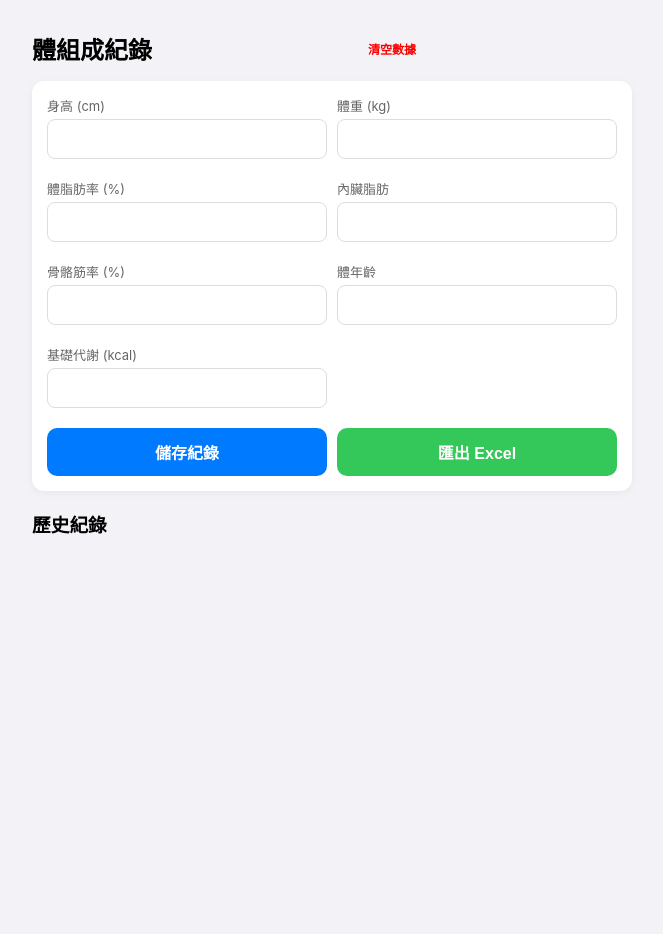
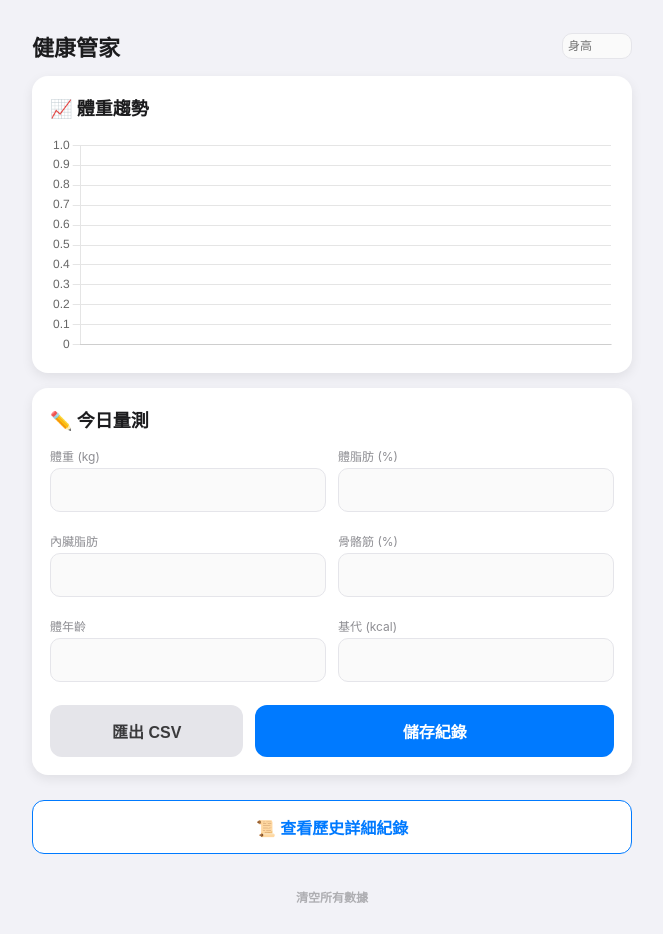
Before and after one commit to tommy781001/my-web-app, a plain HTML site: page index.html in a window 1280 px wide. Shown: the whole page, without its empty margins (308-971 px from the left). Before the commit the page ends 800 px from the top, so only its background shows below. Drawn offline with nearby package versions, Linux system fonts and the light colour scheme.

Commit message:
Update index.html

```diff
--- a/index.html
+++ b/index.html
@@ -3,69 +3,105 @@
 <head>
     <meta charset="UTF-8">
     <meta name="viewport" content="width=device-width, initial-scale=1.0, maximum-scale=1.0, user-scalable=no">
-    <title>專業體脂紀錄</title>
+    <title>專業體脂紀錄 v2</title>
     <link rel="apple-touch-icon" href="icon.png">
     <meta name="apple-mobile-web-app-capable" content="yes">
     <meta name="apple-mobile-web-app-status-bar-style" content="default">
+    <script src="https://cdn.jsdelivr.net/npm/chart.js"></script>
     <style>
-        :root { --primary: #007AFF; --bg: #F2F2F7; --card: #FFFFFF; }
-        body { font-family: -apple-system, sans-serif; background: var(--bg); margin: 0; padding: 15px; padding-bottom: 50px; }
+        :root { --primary: #007AFF; --success: #34C759; --bg: #F2F2F7; --card: #FFFFFF; }
+        body { font-family: -apple-system, sans-serif; background: var(--bg); margin: 0; padding: 15px; color: #1C1C1E; }
         .container { max-width: 600px; margin: 0 auto; }
-        h1 { font-size: 24px; margin-bottom: 15px; }
-        .card { background: var(--card); padding: 15px; border-radius: 12px; box-shadow: 0 2px 8px rgba(0,0,0,0.05); margin-bottom: 15px; }
-        .grid { display: grid; grid-template-columns: 1fr 1fr; gap: 10px; }
-        .input-group { margin-bottom: 10px; }
-        label { display: block; font-size: 13px; color: #666; margin-bottom: 4px; }
-        input { width: 100%; padding: 10px; border: 1px solid #DDD; border-radius: 8px; font-size: 16px; box-sizing: border-box; }
-        .btn-box { display: flex; gap: 10px; margin-top: 10px; }
-        button { flex: 1; padding: 12px; border-radius: 10px; border: none; font-size: 16px; font-weight: 600; cursor: pointer; }
-        .btn-save { background: var(--primary); color: white; }
-        .btn-export { background: #34C759; color: white; }
-        .history-card { font-size: 14px; border-bottom: 1px solid #EEE; padding: 10px 0; }
-        .history-grid { display: grid; grid-template-columns: repeat(3, 1fr); gap: 5px; margin-top: 5px; font-size: 12px; }
-        .diff-pos { color: #FF3B30; } .diff-neg { color: #34C759; }
-        .header-row { display: flex; justify-content: space-between; align-items: center; }
+        .card { background: var(--card); padding: 18px; border-radius: 16px; box-shadow: 0 4px 12px rgba(0,0,0,0.08); margin-bottom: 15px; }
+        h2 { font-size: 18px; margin-top: 0; margin-bottom: 15px; display: flex; align-items: center; gap: 8px; }
+
+        /* 輸入區網格 */
+        .grid { display: grid; grid-template-columns: 1fr 1fr; gap: 12px; }
+        .input-group { margin-bottom: 8px; }
+        label { display: block; font-size: 12px; color: #8E8E93; margin-bottom: 4px; }
+        input { width: 100%; padding: 12px; border: 1px solid #E5E5EA; border-radius: 10px; font-size: 16px; box-sizing: border-box; background: #FAFAFA; }
+
+        /* 按鈕優化：右撇子邏輯 */
+        .btn-box { display: flex; gap: 12px; margin-top: 15px; }
+        button { padding: 14px; border-radius: 12px; border: none; font-size: 16px; font-weight: 600; cursor: pointer; transition: 0.2s; }
+        .btn-export { background: #E5E5EA; color: #3A3A3C; flex: 1; } /* 常用度較低放左邊 */
+        .btn-save { background: var(--primary); color: white; flex: 2; } /* 常用放右邊且較寬 */
+
+        /* 圖表區 */
+        .chart-container { height: 220px; width: 100%; }
+
+        /* 歷史紀錄彈窗/隱藏層 */
+        #historyOverlay { display: none; position: fixed; top: 0; left: 0; width: 100%; height: 100%; background: var(--bg); z-index: 100; overflow-y: auto; padding: 20px; box-sizing: border-box; }
+        .close-btn { background: #8E8E93; color: white; padding: 8px 20px; border-radius: 20px; float: right; }
+
+        .history-item { background: white; padding: 12px; border-radius: 12px; margin-bottom: 10px; font-size: 13px; }
+        .history-header { display: flex; justify-content: space-between; font-weight: bold; margin-bottom: 8px; border-bottom: 1px solid #EEE; padding-bottom: 5px; }
+        .history-grid { display: grid; grid-template-columns: repeat(3, 1fr); gap: 4px; color: #3A3A3C; }
+
+        .tab-btn { background: white; color: var(--primary); border: 1px solid var(--primary); margin-top: 10px; width: 100%; }
     </style>
 </head>
 <body>
 
 <div class="container">
-    <div class="header-row">
-        <h1>體組成紀錄</h1>
-        <button onclick="clearData()" style="width:auto; background:none; color:red; font-size:12px;">清空數據</button>
+    <div style="display:flex; justify-content:space-between; align-items:center;">
+        <h1 style="font-size:22px;">健康管家</h1>
+        <input type="number" id="h" placeholder="身高" style="width:70px; padding:5px; font-size:12px;" onchange="ls('h',this.value)">
     </div>
 
     <div class="card">
-        <div class="grid">
-            <div class="input-group"><label>身高 (cm)</label><input type="number" id="h" onchange="ls('h',this.value)"></div>
-            <div class="input-group"><label>體重 (kg)</label><input type="number" step="0.1" id="w"></div>
-            <div class="input-group"><label>體脂肪率 (%)</label><input type="number" step="0.1" id="fat"></div>
-            <div class="input-group"><label>內臟脂肪</label><input type="number" step="0.5" id="vfat"></div>
-            <div class="input-group"><label>骨骼筋率 (%)</label><input type="number" step="0.1" id="muscle"></div>
-            <div class="input-group"><label>體年齡</label><input type="number" id="age"></div>
-            <div class="input-group"><label>基礎代謝 (kcal)</label><input type="number" id="bmr"></div>
-        </div>
-        <div class="btn-box">
-            <button class="btn-save" onclick="save()">儲存紀錄</button>
-            <button class="btn-export" onclick="exportExcel()">匯出 Excel</button>
+        <h2>📈 體重趨勢</h2>
+        <div class="chart-container">
+            <canvas id="weightChart"></canvas>
         </div>
     </div>
 
-    <div id="list"></div>
+    <div class="card">
+        <h2>✏️ 今日量測</h2>
+        <div class="grid">
+            <div class="input-group"><label>體重 (kg)</label><input type="number" step="0.1" id="w"></div>
+            <div class="input-group"><label>體脂肪 (%)</label><input type="number" step="0.1" id="fat"></div>
+            <div class="input-group"><label>內臟脂肪</label><input type="number" step="0.5" id="vfat"></div>
+            <div class="input-group"><label>骨骼筋 (%)</label><input type="number" step="0.1" id="muscle"></div>
+            <div class="input-group"><label>體年齡</label><input type="number" id="age"></div>
+            <div class="input-group"><label>基代 (kcal)</label><input type="number" id="bmr"></div>
+        </div>
+        <div class="btn-box">
+            <button class="btn-export" onclick="exportExcel()">匯出 CSV</button>
+            <button class="btn-save" onclick="save()">儲存紀錄</button>
+        </div>
+    </div>
+
+    <button class="tab-btn" onclick="toggleHistory(true)">📜 查看歷史詳細紀錄</button>
+    <button onclick="clearData()" style="background:none; color:#AEAEB2; border:none; width:100%; margin-top:20px; font-size:12px;">清空所有數據</button>
+</div>
+
+<div id="historyOverlay">
+    <button class="close-btn" onclick="toggleHistory(false)">關閉</button>
+    <h2 style="margin-top:10px;">歷史紀錄清單</h2>
+    <div id="listContents"></div>
 </div>
 
 <script>
     const ls = (k,v) => localStorage.setItem(k,v);
     const lg = (k) => localStorage.getItem(k);
+    let myChart;
 
     window.onload = () => {
         document.getElementById('h').value = lg('h') || '';
-        render();
+        initChart();
+        updateChart();
     };
+
+    function toggleHistory(show) {
+        document.getElementById('historyOverlay').style.display = show ? 'block' : 'none';
+        if(show) renderHistoryList();
+    }
 
     function save() {
         const data = {
-            date: new Date().toLocaleString(),
+            date: new Date().toLocaleDateString('zh-TW', {month:'short', day:'numeric'}),
+            fullDate: new Date().toLocaleString(),
             w: parseFloat(document.getElementById('w').value),
             fat: document.getElementById('fat').value,
             vfat: document.getElementById('vfat').value,
@@ -79,72 +115,59 @@
         data.bmi = data.h ? (data.w / ((data.h/100)**2)).toFixed(1) : '--';
 
         let history = JSON.parse(lg('weights') || '[]');
-
-        // 計算前次差
-        if(history.length > 0) {
-            data.diff = (data.w - history[0].w).toFixed(1);
-        } else {
-            data.diff = "0.0";
-        }
-
         history.unshift(data);
         ls('weights', JSON.stringify(history));
-        render();
-        // 清空輸入
+
+        updateChart();
         ['w','fat','vfat','muscle','age','bmr'].forEach(id => document.getElementById(id).value = '');
+        alert("儲存成功！");
     }
 
-    function render() {
+    function initChart() {
+        const ctx = document.getElementById('weightChart').getContext('2d');
+        myChart = new Chart(ctx, {
+            type: 'line',
+            data: { labels: [], datasets: [{ label: '體重 (kg)', data: [], borderColor: '#007AFF', tension: 0.3, fill: true, backgroundColor: 'rgba(0,122,255,0.1)' }] },
+            options: { responsive: true, maintainAspectRatio: false, plugins: { legend: { display: false } } }
+        });
+    }
+
+    function updateChart() {
+        const history = JSON.parse(lg('weights') || '[]').slice(0, 7).reverse(); // 只顯示最近7次
+        myChart.data.labels = history.map(i => i.date);
+        myChart.data.datasets[0].data = history.map(i => i.w);
+        myChart.update();
+    }
+
+    function renderHistoryList() {
         const history = JSON.parse(lg('weights') || '[]');
-        const list = document.getElementById('list');
-        list.innerHTML = '<h3>歷史紀錄</h3>';
+        const container = document.getElementById('listContents');
+        container.innerHTML = history.length ? '' : '<p>尚無紀錄</p>';
         history.forEach(i => {
-            const diffClass = i.diff > 0 ? 'diff-pos' : 'diff-neg';
-            const diffShow = i.diff > 0 ? `+${i.diff}` : i.diff;
-            list.innerHTML += `
-                <div class="card history-card">
-                    <div style="display:flex; justify-content:space-between; font-weight:bold;">
-                        <span>${i.date}</span>
-                        <span class="${diffClass}">差: ${diffShow} kg</span>
+            container.innerHTML += `
+                <div class="history-item">
+                    <div class="history-header"><span>📅 ${i.fullDate}</span><span>${i.w} kg</span></div>
+                    <div class="history-grid">
+                        <span>BMI: ${i.bmi}</span><span>體脂: ${i.fat}%</span><span>內臟: ${i.vfat}</span>
+                        <span>肌肉: ${i.muscle}%</span><span>年齡: ${i.age}</span><span>基代: ${i.bmr}</span>
                     </div>
-                    <div class="history-grid">
-                        <span>體重: ${i.w}</span>
-                        <span>BMI: ${i.bmi}</span>
-                        <span>體脂: ${i.fat}%</span>
-                        <span>內臟脂: ${i.vfat}</span>
-                        <span>骨骼筋: ${i.muscle}%</span>
-                        <span>體年齡: ${i.age}</span>
-                        <span>基代: ${i.bmr}</span>
-                    </div>
-                </div>
-            `;
+                </div>`;
         });
     }
 
     function exportExcel() {
         const history = JSON.parse(lg('weights') || '[]');
-        if(history.length === 0) return alert("沒有數據可以匯出");
-
-        let csv = "\uFEFF日期,體重,前次差,BMI,體脂肪率,內臟脂肪,骨骼筋率,體年齡,基礎代謝\n";
-        history.forEach(i => {
-            csv += `${i.date},${i.w},${i.diff},${i.bmi},${i.fat},${i.vfat},${i.muscle},${i.age},${i.bmr}\n`;
-        });
-
+        if(!history.length) return;
+        let csv = "\uFEFF日期,體重,BMI,體脂,內臟脂,肌肉,年齡,基代\n";
+        history.forEach(i => csv += `${i.fullDate},${i.w},${i.bmi},${i.fat},${i.vfat},${i.muscle},${i.age},${i.bmr}\n`);
         const blob = new Blob([csv], { type: 'text/csv;charset=utf-8;' });
         const link = document.createElement("a");
         link.href = URL.createObjectURL(blob);
-        link.setAttribute("download", `體重紀錄_${new Date().toLocaleDateString()}.csv`);
-        document.body.appendChild(link);
+        link.download = `體重紀錄.csv`;
         link.click();
-        document.body.removeChild(link);
     }
 
-    function clearData() {
-        if(confirm("確定要清空所有紀錄嗎？數據無法恢復。")) {
-            ls('weights', '[]');
-            render();
-        }
-    }
+    function clearData() { if(confirm("確定清空？")) { ls('weights', '[]'); location.reload(); } }
 </script>
 
 </body>
```
